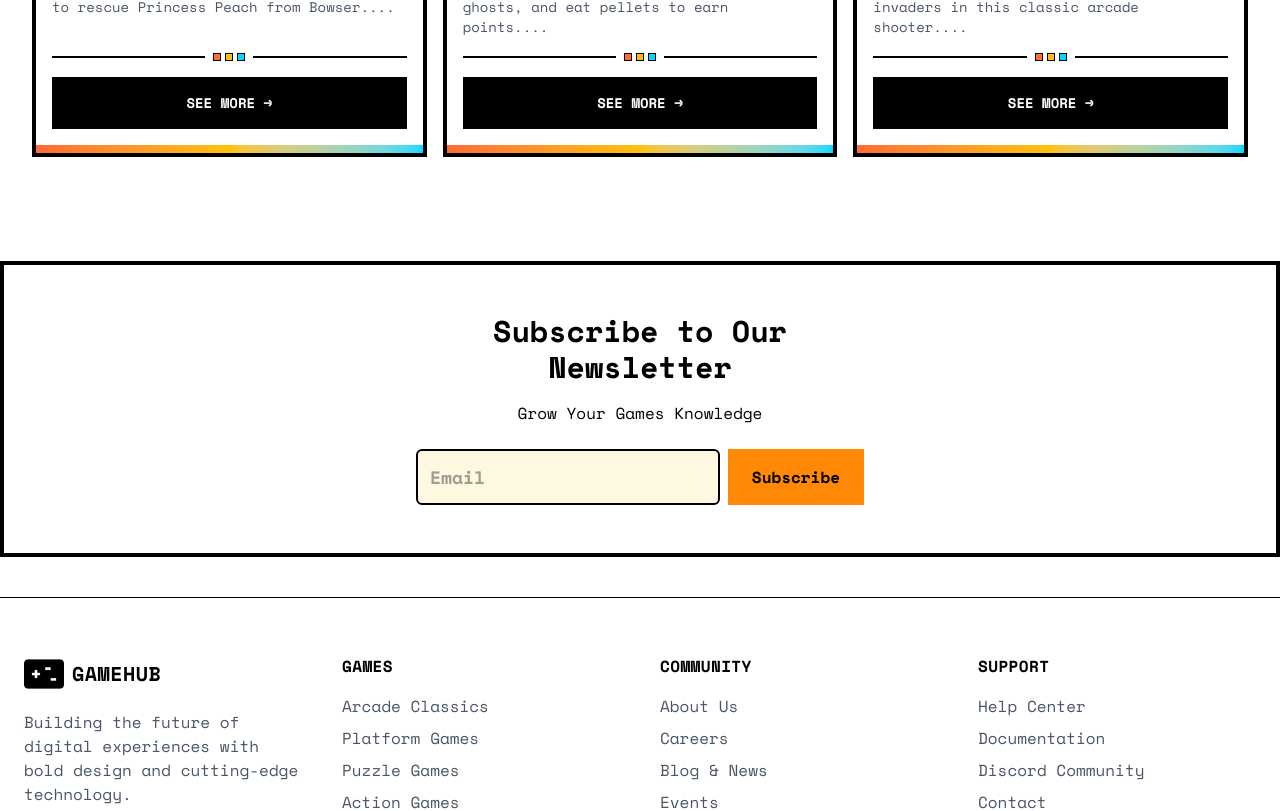
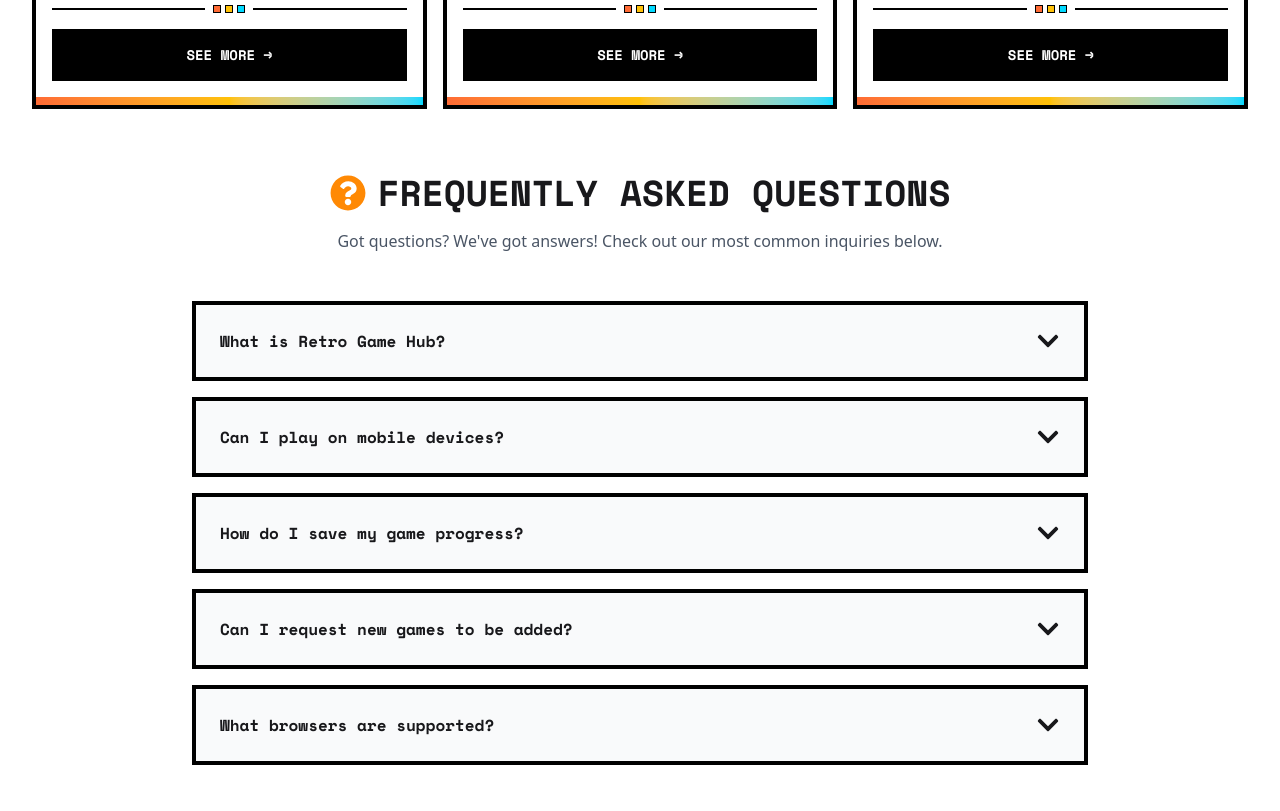
Before and after one commit to am-mahmud/retro-gamehub, a React (Vite) app: page / in a window 1280 px wide. Shown: the part 1300-2111 px from the top of the page. Built offline with nearby package versions, Linux system fonts and the light colour scheme; no server answers.

Commit message:
FAQ section added

```diff
--- a/src/components/Banner/Banner.jsx
+++ b/src/components/Banner/Banner.jsx
@@ -133,9 +133,7 @@
                         </p>
                     </div>
 
-                    {/* <p className="space-mono text-center">
 
-                    </p> */}
 
                     <div className="flex gap-4 items-center justify-center">
                         <button className="bg-black text-white px-6 py-3 border-4 border-black hover:translate-x-[-3px] hover:translate-y-[-3px] hover:shadow-[4px_4px_0px_black] transition">
--- /dev/null
+++ b/src/components/FAQ/FAQ.jsx
@@ -0,0 +1,102 @@
+import React, { useState } from 'react';
+import { FaQuestionCircle, FaChevronDown, FaChevronUp } from 'react-icons/fa';
+
+const FAQ = () => {
+    const [activeIndex, setActiveIndex] = useState(null);
+
+    const faqs = [
+        {
+            question: "What is Retro Game Hub?",
+            answer: "Retro Game Hub is your ultimate destination for classic gaming. We bring together the best retro games from the 80s and 90s, all playable in your browser. Relive the golden age of gaming with our carefully curated collection!"
+        },
+        {
+            question: "Can I play on mobile devices?",
+            answer: "Absolutely! Our platform is fully responsive and works great on smartphones and tablets. Play your favorite retro games anywhere, anytime."
+        },
+        {
+            question: "How do I save my game progress?",
+            answer: "Your game progress is automatically saved to your account. Just log in from any device and continue where you left off. Never lose your high scores again!"
+        },
+        {
+            question: "Can I request new games to be added?",
+            answer: "Yes! We love hearing from our community. Visit our Discord server or send us a message through the contact page to suggest new games you'd like to see."
+        },
+
+        {
+            question: "What browsers are supported?",
+            answer: "We support all modern browsers including Chrome, Firefox, Safari, and Edge. For the best experience, we recommend using the latest version of your browser."
+        }
+    ];
+
+    const toggleFAQ = (index) => {
+        setActiveIndex(activeIndex === index ? null : index);
+    };
+
+    return (
+        <section className="container mx-auto px-4 py-12 bg-white">
+            <div className="text-center mb-12">
+                <div className="flex items-center justify-center gap-3 mb-4">
+                    <FaQuestionCircle className="text-4xl text-orange-400" />
+                    <h2 className="font-bold text-3xl md:text-4xl space-mono">
+                        FREQUENTLY ASKED QUESTIONS
+                    </h2>
+                </div>
+                <p className="text-gray-600 max-w-2xl mx-auto">
+                    Got questions? We've got answers! Check out our most common inquiries below.
+                </p>
+            </div>
+
+            {/* FAQ List */}
+            <div className="max-w-4xl mx-auto space-y-4">
+                {faqs.map((faq, index) => (
+                    <div
+                        key={index}
+                        className="bg-white border-4 border-black overflow-hidden"
+                    >
+                        {/* Question Button */}
+                        <button
+                            onClick={() => toggleFAQ(index)}
+                            className={`w-full p-6 flex items-center justify-between text-left font-bold space-mono transition-colors ${
+                                activeIndex === index
+                                    ? 'bg-[#ff8904]'
+                                    : 'bg-gray-50 hover:bg-gray-100'
+                            }`}
+                        >
+                            <span className="flex-1 pr-4 text-sm md:text-base">
+                                {faq.question}
+                            </span>
+                            <div className={`shrink-0 text-2xl transition-transform ${
+                                activeIndex === index ? 'rotate-180' : ''
+                            }`}>
+                                {activeIndex === index ? (
+                                    <FaChevronUp />
+                                ) : (
+                                    <FaChevronDown />
+                                )}
+                            </div>
+                        </button>
+
+
+                        <div
+                            className={`overflow-hidden transition-all duration-300 ${
+                                activeIndex === index
+                                    ? 'max-h-96 opacity-100'
+                                    : 'max-h-0 opacity-0'
+                            }`}
+                        >
+                            <div className="p-6 bg-white border-t-4 border-black">
+                                <p className="text-gray-700 leading-relaxed">
+                                    {faq.answer}
+                                </p>
+                            </div>
+                        </div>
+                    </div>
+                ))}
+            </div>
+
+
+        </section>
+    );
+};
+
+export default FAQ;
--- a/src/pages/Home/Home.jsx
+++ b/src/pages/Home/Home.jsx
@@ -4,6 +4,7 @@
 import useFetchGames from '../../hooks/useFetchGames';
 import Marquee from "react-fast-marquee";
 import Newsletter from '../../components/NewsLetter/NewsLetter';
+import FAQ from '../../components/FAQ/FAQ';
 
 
 
@@ -19,9 +20,22 @@
 
             <Banner></Banner>
 
-            <section className="container mx-auto px-4 py-12">
+            {/* <Marquee className="bg-[#ff8904] border-y-4 border-black p-4 my-8" speed={50}>
+                <div className="text-black text-lg md:text-xl font-bold space-mono flex items-center gap-8">
+                    <span>🎮 RELIVE THE NOSTALGIA</span>
+                    <span className="text-2xl">|</span>
+                    <span>⭐ DISCOVER TIMELESS CLASSICS</span>
+                    <span className="text-2xl">|</span>
+                    <span>🏆 CELEBRATE RETRO GAMING</span>
+                    <span className="text-2xl">|</span>
+                    <span>🎯 JOIN THE GAME HUB COMMUNITY</span>
+                    <span className="text-2xl">|</span>
+                </div>
+            </Marquee> */}
+
+            <section className="container mx-auto px-4">
                 <div className="text-center mb-8">
-                    <span className="bg-[#FFC107] p-4 border-4 border-black inline-block transform rotate-2 text-4xl font-bold leading-tight space-mono">
+                    <span className="bg-orange-400 p-4 border-4 border-black inline-block transform rotate-2 text-4xl font-bold leading-tight space-mono">
                         HANDPICKED FOR YOU
                     </span>
                     <h2 className="font-bold text-3xl md:text-4xl space-mono mb-4">
@@ -57,7 +71,9 @@
 
 
 
-
+            <div>
+                <FAQ></FAQ>
+            </div>
 
             <div>
                 <Newsletter></Newsletter>
```
